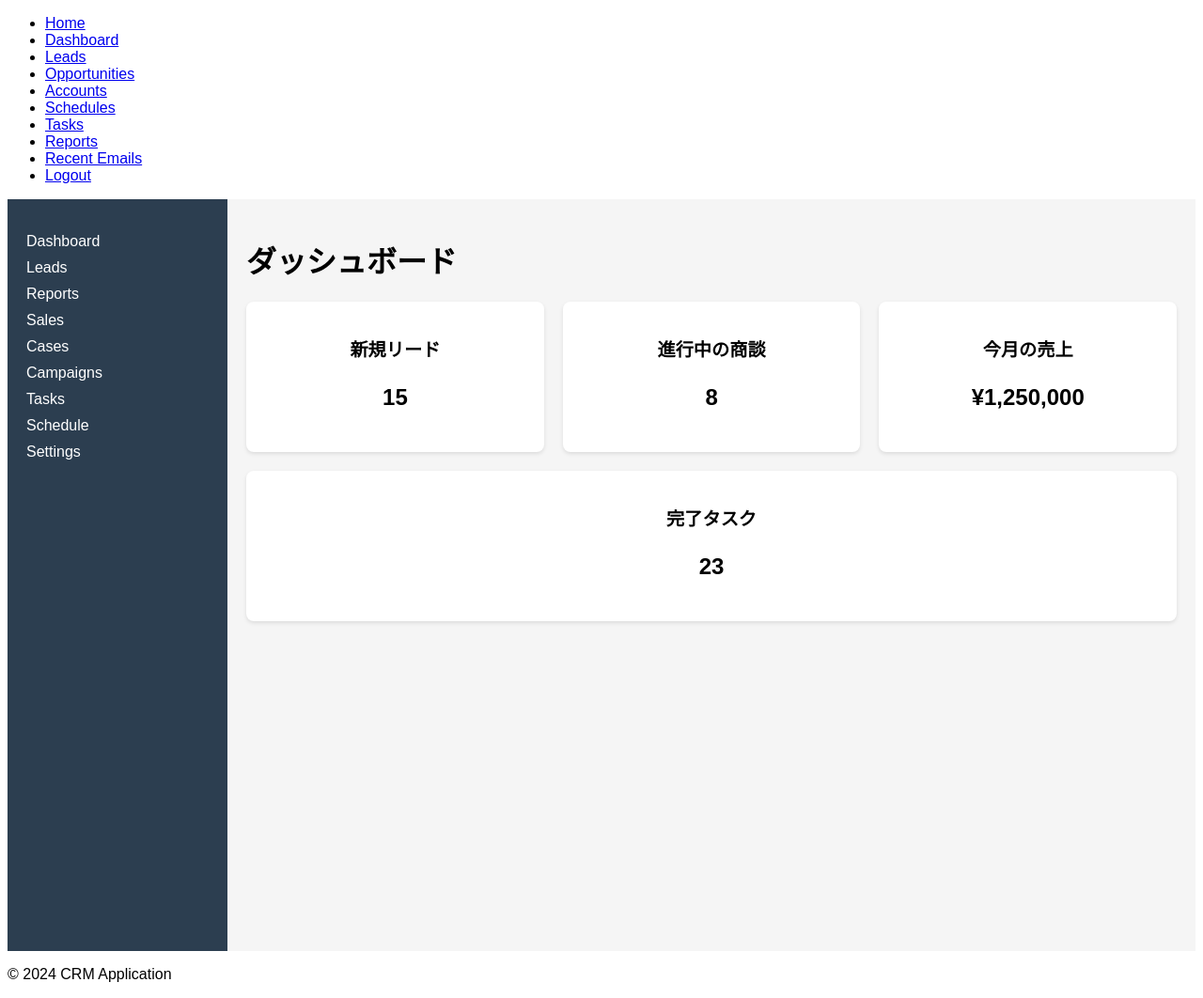
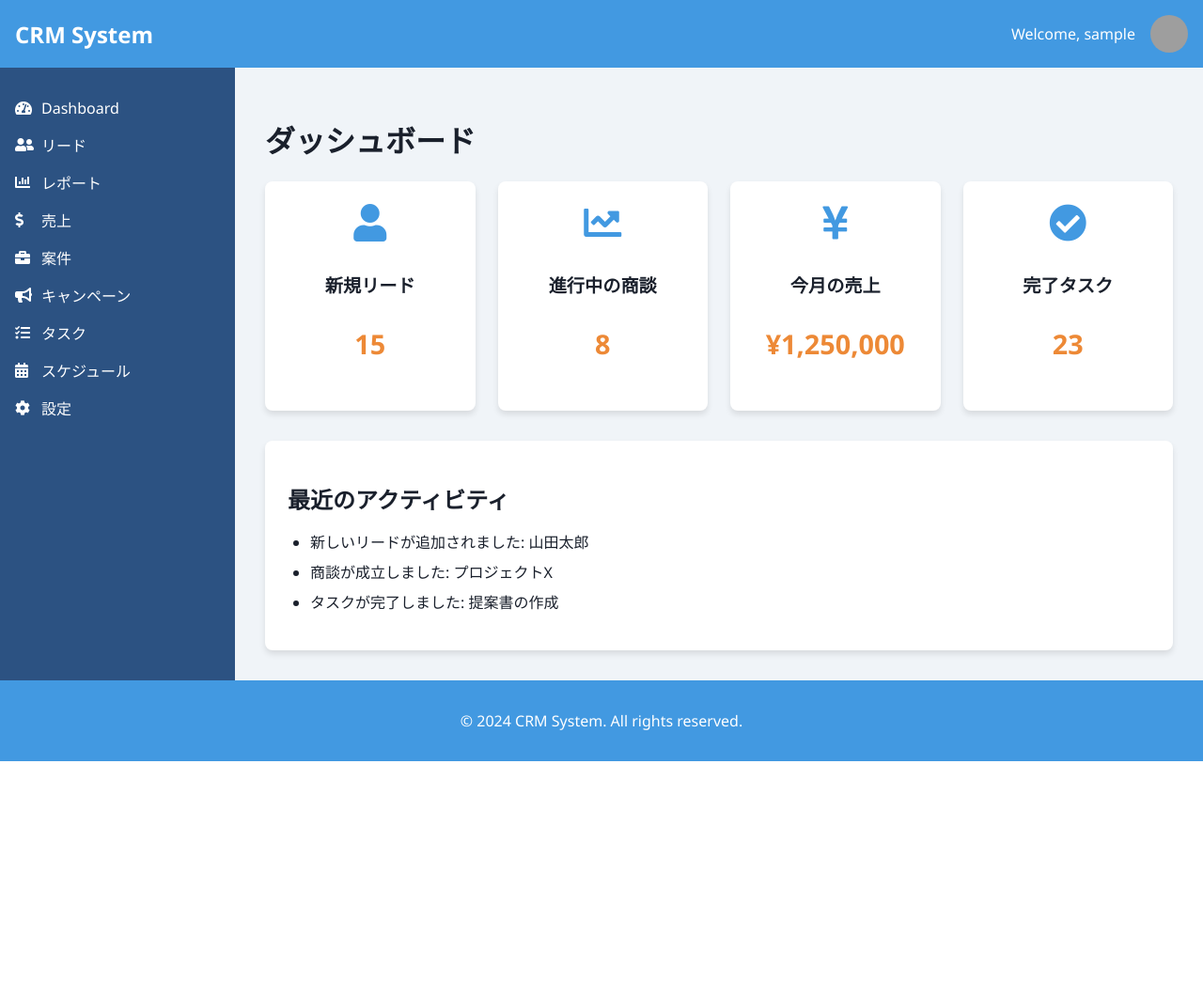
Before and after one commit to macnishio/CRMbyReplitCreate, a Flask app: page /dashboard in a window 1280 px wide. Shown: the whole page at 94% size. After the commit the page ends 810 px from the top, so only its background shows below. Run offline with Flask 3, Linux system fonts and the light colour scheme; the visitor is signed in with stand-in values (Sample User, id 1); parts of the project's set-up code (start-up, migrations or seed data) failed here and were passed over; grey boxes are pictures that could not be loaded.

Commit message:
Agent query: Please navigate to the dashboard and verify the following: 1. The layout uses a modern design with a header, sidebar, and main content area. 2. The sidebar contains icons for each navigation item. 3. There are four metric cards displaying information for 新規リード, 進行中の商談, 今月の売上, and 完了タスク. 4. There is a recent activity section below the metric cards. 5. The design is responsive and looks good on both desktop and mobile devices. Please provide feedback on the overall appearance and functionality.

```diff
--- a/static/css/styles.css
+++ b/static/css/styles.css
@@ -1,19 +1,64 @@
-/* Existing styles... */
+/* Modern color scheme */
+:root {
+    --bg-color: #f0f4f8;
+    --text-color: #1a202c;
+    --primary-color: #4299e1;
+    --secondary-color: #2c5282;
+    --accent-color: #ed8936;
+    --success-color: #48bb78;
+}
 
 body {
-    font-family: Arial, Helvetica, sans-serif;
+    font-family: 'Segoe UI', Tahoma, Geneva, Verdana, sans-serif;
+    background-color: var(--bg-color);
+    color: var(--text-color);
+    margin: 0;
+    padding: 0;
 }
 
 .dashboard-container {
+    display: grid;
+    grid-template-areas:
+        "header header"
+        "sidebar main"
+        "footer footer";
+    grid-template-columns: 250px 1fr;
+    grid-template-rows: auto 1fr auto;
+    min-height: 100vh;
+}
+
+.header {
+    grid-area: header;
+    background-color: var(--primary-color);
+    color: white;
+    padding: 1rem;
     display: flex;
-    height: 100vh;
+    justify-content: space-between;
+    align-items: center;
+}
+
+.logo {
+    font-size: 1.5rem;
+    font-weight: bold;
+}
+
+.user-profile {
+    display: flex;
+    align-items: center;
+}
+
+.avatar {
+    width: 40px;
+    height: 40px;
+    border-radius: 50%;
+    margin-left: 1rem;
 }
 
 .sidebar {
-    width: 200px;
-    background-color: #2c3e50;
+    grid-area: sidebar;
+    background-color: var(--secondary-color);
     color: white;
-    padding: 20px;
+    padding: 1rem;
 }
 
 .sidebar ul {
@@ -22,61 +67,117 @@ body {
 }
 
 .sidebar li {
-    margin-bottom: 10px;
+    margin-bottom: 1rem;
 }
 
 .sidebar a {
     color: white;
     text-decoration: none;
+    display: flex;
+    align-items: center;
+    transition: color 0.3s ease;
+}
+
+.sidebar a:hover {
+    color: var(--accent-color);
+}
+
+.sidebar i {
+    margin-right: 0.5rem;
+    width: 20px;
 }
 
 .main-content {
-    flex-grow: 1;
-    padding: 20px;
-    background-color: #f5f5f5;
+    grid-area: main;
+    padding: 2rem;
 }
 
 .metric-cards {
-    display: flex;
-    flex-wrap: wrap;
-    gap: 20px;
+    display: grid;
+    grid-template-columns: repeat(auto-fit, minmax(200px, 1fr));
+    gap: 1.5rem;
+    margin-bottom: 2rem;
 }
 
 .metric-card {
     background-color: white;
     border-radius: 8px;
-    padding: 20px;
-    box-shadow: 0 2px 4px rgba(0,0,0,0.1);
-    flex: 1 1 calc(25% - 20px);
-    min-width: 200px;
+    padding: 1.5rem;
+    box-shadow: 0 4px 6px rgba(0, 0, 0, 0.1);
     text-align: center;
+    transition: transform 0.3s ease, box-shadow 0.3s ease;
+}
+
+.metric-card:hover {
+    transform: translateY(-5px);
+    box-shadow: 0 6px 8px rgba(0, 0, 0, 0.15);
 }
 
 .metric-card i {
-    font-size: 2em;
-    margin-bottom: 10px;
+    font-size: 2.5rem;
+    color: var(--primary-color);
+    margin-bottom: 1rem;
 }
 
 .metric-card h2 {
-    font-size: 1.2em;
-    margin-bottom: 10px;
+    font-size: 1.2rem;
+    margin-bottom: 0.5rem;
 }
 
 .metric-value {
-    font-size: 1.5em;
+    font-size: 1.8rem;
     font-weight: bold;
+    color: var(--accent-color);
+}
+
+.recent-activity {
+    background-color: white;
+    border-radius: 8px;
+    padding: 1.5rem;
+    box-shadow: 0 4px 6px rgba(0, 0, 0, 0.1);
+}
+
+.recent-activity h2 {
+    margin-bottom: 1rem;
+}
+
+.recent-activity ul {
+    padding-left: 1.5rem;
+}
+
+.recent-activity li {
+    margin-bottom: 0.5rem;
+}
+
+.footer {
+    grid-area: footer;
+    background-color: var(--primary-color);
+    color: white;
+    text-align: center;
+    padding: 1rem;
 }
 
 @media (max-width: 768px) {
     .dashboard-container {
-        flex-direction: column;
+        grid-template-areas:
+            "header"
+            "sidebar"
+            "main"
+            "footer";
+        grid-template-columns: 1fr;
     }
 
     .sidebar {
-        width: 100%;
+        padding: 1rem 0;
     }
 
-    .metric-card {
-        flex: 1 1 calc(50% - 20px);
+    .sidebar ul {
+        display: flex;
+        flex-wrap: wrap;
+        justify-content: center;
+    }
+
+    .sidebar li {
+        margin: 0.5rem;
     }
 }
--- a/templates/base.html
+++ b/templates/base.html
@@ -1,50 +1,17 @@
 <!DOCTYPE html>
-<html lang="en">
+<html lang="ja">
 <head>
     <meta charset="UTF-8">
     <meta name="viewport" content="width=device-width, initial-scale=1.0">
-    <title>{% block title %}CRM{% endblock %}</title>
+    <title>{% block title %}CRM System{% endblock %}</title>
     <link rel="stylesheet" href="{{ url_for('static', filename='css/styles.css') }}">
+    <link rel="stylesheet" href="https://cdnjs.cloudflare.com/ajax/libs/font-awesome/5.15.3/css/all.min.css">
     <script src="https://cdn.jsdelivr.net/npm/chart.js"></script>
+    {% block extra_head %}{% endblock %}
 </head>
 <body>
-    <header>
-        <nav>
-            <ul>
-                <li><a href="{{ url_for('main.index') }}">Home</a></li>
-                <li><a href="{{ url_for('main.dashboard') }}">Dashboard</a></li>
-                <li><a href="{{ url_for('leads.list_leads') }}">Leads</a></li>
-                <li><a href="{{ url_for('opportunities.list_opportunities') }}">Opportunities</a></li>
-                <li><a href="{{ url_for('accounts.list_accounts') }}">Accounts</a></li>
-                <li><a href="{{ url_for('schedules.list_schedules') }}">Schedules</a></li>
-                <li><a href="{{ url_for('tasks.list_tasks') }}">Tasks</a></li>
-                <li><a href="{{ url_for('reports.index') }}">Reports</a></li>
-                <li><a href="{{ url_for('main.recent_emails') }}">Recent Emails</a></li>
-                {% if current_user.is_authenticated %}
-                    <li><a href="{{ url_for('auth.logout') }}">Logout</a></li>
-                {% else %}
-                    <li><a href="{{ url_for('auth.login') }}">Login</a></li>
-                    <li><a href="{{ url_for('auth.register') }}">Register</a></li>
-                {% endif %}
-            </ul>
-        </nav>
-    </header>
-    <main>
-        {% with messages = get_flashed_messages() %}
-            {% if messages %}
-                <ul class="flashes">
-                    {% for message in messages %}
-                        <li>{{ message }}</li>
-                    {% endfor %}
-                </ul>
-            {% endif %}
-        {% endwith %}
-        {% block content %}{% endblock %}
-    </main>
-    <footer>
-        <p>&copy; 2024 CRM Application</p>
-    </footer>
+    {% block content %}{% endblock %}
     <script src="{{ url_for('static', filename='js/main.js') }}"></script>
-    {% block scripts %}{% endblock %}
+    {% block extra_scripts %}{% endblock %}
 </body>
 </html>
--- a/templates/dashboard.html
+++ b/templates/dashboard.html
@@ -2,17 +2,24 @@
 {% block title %}Dashboard{% endblock %}
 {% block content %}
 <div class="dashboard-container">
+    <header class="header">
+        <div class="logo">CRM System</div>
+        <div class="user-profile">
+            <span>Welcome, {{ current_user.username }}</span>
+            <img src="{{ url_for('static', filename='images/default-avatar.png') }}" alt="User Avatar" class="avatar">
+        </div>
+    </header>
     <nav class="sidebar">
         <ul>
-            <li><a href="{{ url_for('main.dashboard') }}">Dashboard</a></li>
-            <li><a href="{{ url_for('leads.list_leads') }}">Leads</a></li>
-            <li><a href="{{ url_for('reports.index') }}">Reports</a></li>
-            <li><a href="#">Sales</a></li>
-            <li><a href="#">Cases</a></li>
-            <li><a href="#">Campaigns</a></li>
-            <li><a href="{{ url_for('tasks.list_tasks') }}">Tasks</a></li>
-            <li><a href="{{ url_for('schedules.list_schedules') }}">Schedule</a></li>
-            <li><a href="#">Settings</a></li>
+            <li><a href="{{ url_for('main.dashboard') }}"><i class="fas fa-tachometer-alt"></i> Dashboard</a></li>
+            <li><a href="{{ url_for('leads.list_leads') }}"><i class="fas fa-user-friends"></i> リード</a></li>
+            <li><a href="{{ url_for('reports.index') }}"><i class="fas fa-chart-bar"></i> レポート</a></li>
+            <li><a href="#"><i class="fas fa-dollar-sign"></i> 売上</a></li>
+            <li><a href="#"><i class="fas fa-briefcase"></i> 案件</a></li>
+            <li><a href="#"><i class="fas fa-bullhorn"></i> キャンペーン</a></li>
+            <li><a href="{{ url_for('tasks.list_tasks') }}"><i class="fas fa-tasks"></i> タスク</a></li>
+            <li><a href="{{ url_for('schedules.list_schedules') }}"><i class="fas fa-calendar-alt"></i> スケジュール</a></li>
+            <li><a href="#"><i class="fas fa-cog"></i> 設定</a></li>
         </ul>
     </nav>
     <main class="main-content">
@@ -39,6 +46,17 @@
                 <p class="metric-value">23</p>
             </div>
         </div>
+        <section class="recent-activity">
+            <h2>最近のアクティビティ</h2>
+            <ul>
+                <li>新しいリードが追加されました: 山田太郎</li>
+                <li>商談が成立しました: プロジェクトX</li>
+                <li>タスクが完了しました: 提案書の作成</li>
+            </ul>
+        </section>
     </main>
+    <footer class="footer">
+        <p>&copy; 2024 CRM System. All rights reserved.</p>
+    </footer>
 </div>
 {% endblock %}
```
